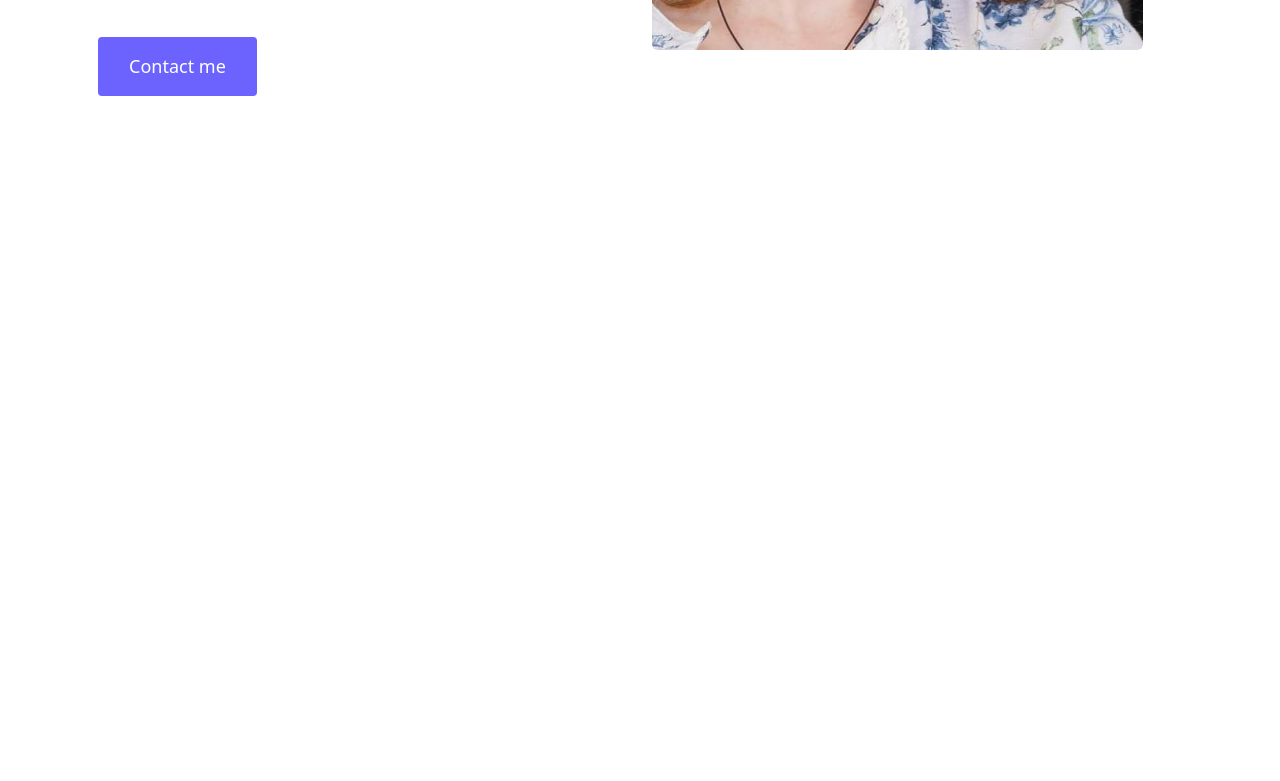
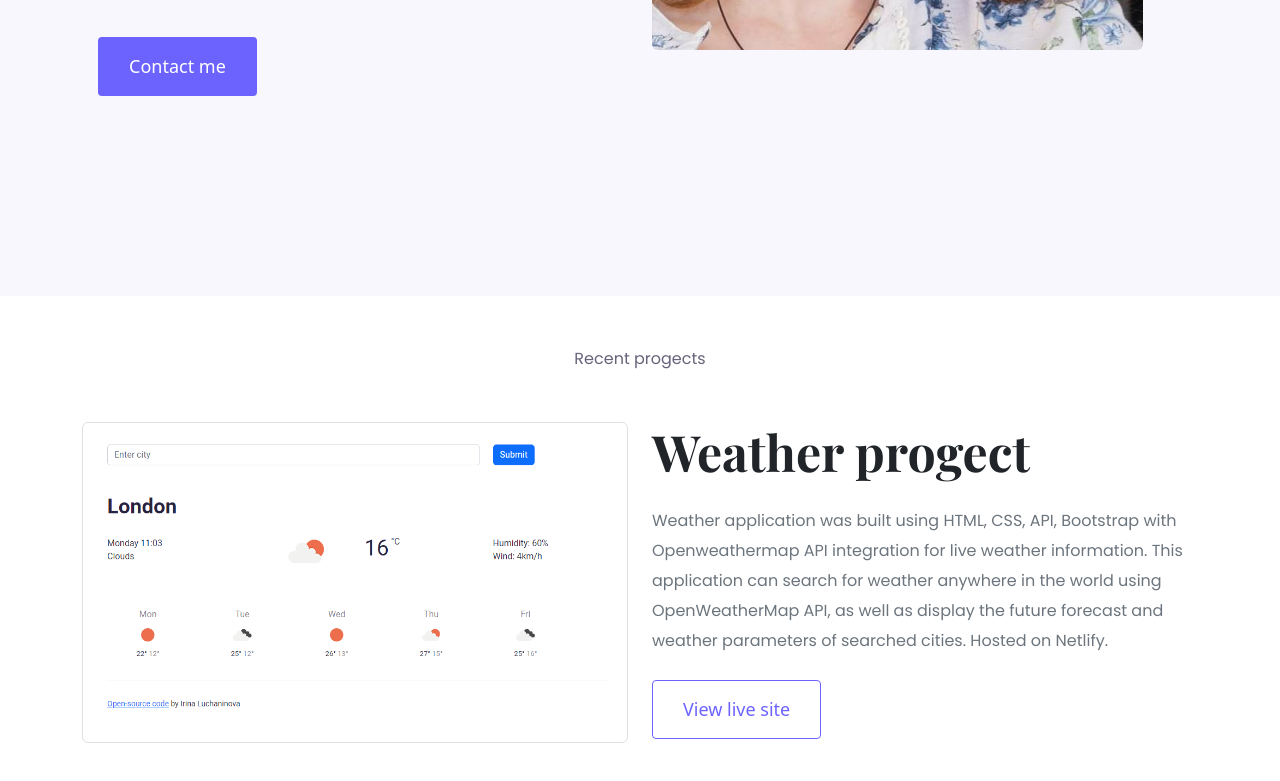
Before and after one commit to luchaninova/portfolio_luchaninova, a plain HTML site: page index.html in a window 1280 px wide. Shown: the part 601-1382 px from the top of the page. Before the commit the page ends 897 px from the top, so only its background shows below. Drawn offline with nearby package versions, Linux system fonts and the light colour scheme.

Commit message:
Added portfolio section

```diff
--- a/index.html
+++ b/index.html
@@ -35,7 +35,7 @@
     <div class="hero">
       <div class="container">
         <div class="row">
-          <div class="col-lg-6">
+          <div class="col-lg">
             <div class="hero-text-wrapper m-3">
               <h1>Hello. I`m Irina Luchaninova</h1>
               <h2 class="mt-4">
@@ -51,7 +51,7 @@
               <button class="btn btn-branding mt-4 mb-4">Contact me</button>
             </div>
           </div>
-          <div class="col-lg-6">
+          <div class="col-lg">
             <img
               src="images/irina_luchaninova.jpg"
               class="hero-image rounded img-fluid"
@@ -61,5 +61,35 @@
         </div>
       </div>
     </div>
+
+    <section class="homepage-contant">
+      <p class="text-center m-5">Recent progects</p>
+
+      <div class="container mb-5">
+        <div class="row">
+          <div class="col d-none d-lg-block">
+            <img
+              src="images/weather.png"
+              class="img-fluid img-thumbnail"
+              alt="Weather progect"
+            />
+          </div>
+          <div class="col-lg">
+            <div class="project-desciption">
+              <h2 class="mb-4">Weather progect</h2>
+              <p class="mb-4 text-muted">
+                Weather application was built using HTML, CSS, API, Bootstrap
+                with Openweathermap API integration for live weather
+                information. This application can search for weather anywhere in
+                the world using OpenWeatherMap API, as well as display the
+                future forecast and weather parameters of searched cities.
+                Hosted on Netlify.
+              </p>
+              <a href="#" class="btn btn-branding-outline">View live site</a>
+            </div>
+          </div>
+        </div>
+      </div>
+    </section>
   </body>
 </html>
--- a/style/styles.css
+++ b/style/styles.css
@@ -23,10 +23,7 @@ h1 {
 }
 
 h2 {
-  font-family: var(--text-font);
-  font-size: 18px;
-  line-height: 27px;
-  color: #272142;
+  font-size: 64px;
 }
 
 p {
@@ -38,8 +35,26 @@ p {
   color: rgba(39, 33, 66, 0.7);
 }
 
+.img-fluid {
+  max-width: 100%;
+  height: auto;
+  vertical-align: middle;
+}
+
 .hero {
   padding: 160px 20px;
+  background: var(--secondary-color);
+}
+
+.hero h2 {
+  font-family: var(--text-font);
+  font-size: 18px;
+  line-height: 27px;
+  color: #272142;
+}
+
+.hero .img-fluid {
+  max-width: 90%;
 }
 
 .btn-branding {
@@ -51,10 +66,17 @@ p {
   padding: 15px 30px;
 }
 
-.img-fluid {
-  max-width: 90%;
-  height: auto;
-  vertical-align: middle;
+.btn-branding-outline {
+  color: var(--branding-color);
+  border: 1px solid var(--branding-color);
+  border-radius: 4px;
+  font-size: 18px;
+  line-height: 27px;
+  padding: 15px 30px;
+}
+
+.homepage-contant h2 {
+  font-size: 50px;
 }
 
 @media (max-width: 900px) {
```
Also changed, not shown: images/weather.png (added).
